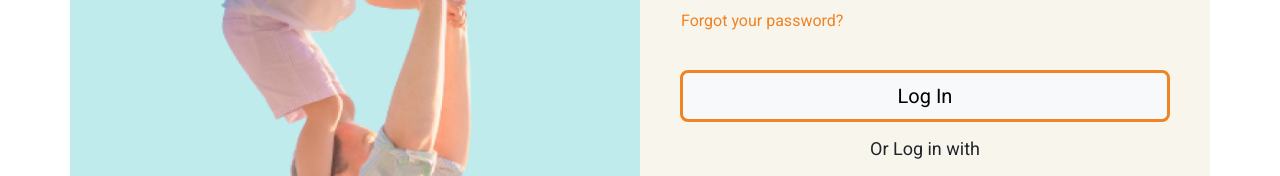
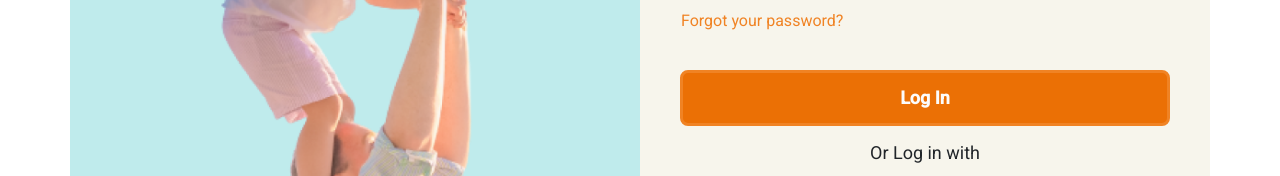
Before and after one commit to JULIERAJ/KIDS-FIRST-v2, a React (Create React App) app in the folder frontend/: page /signin in a window 1280 px wide. Shown: the part 473-649 px from the top of the page. Built offline with nearby package versions, Linux system fonts and the light colour scheme; no server answers.

Commit message:
styled signing button

```diff
--- a/frontend/src/pages/Register/Register.module.css
+++ b/frontend/src/pages/Register/Register.module.css
@@ -173,7 +173,7 @@ input:focus::placeholder {
 .customButton:active,
 .customButton:focus-visible,
 .customButton:focus {
-  color: #eb7005;
+  color: #eb7005 !important;
 }
 .socialButton {
   margin-top: 24px;
--- a/frontend/src/pages/Register/RegisterForm.jsx
+++ b/frontend/src/pages/Register/RegisterForm.jsx
@@ -291,7 +291,6 @@ export const RegisterForm = (props) => {
         className='py-4'
         onSubmit={handleSubmit}
         noValidate
-        // validated={validated}
       >
         <Row className={styles.TextInputField}>
           <Col>
@@ -326,7 +325,6 @@ export const RegisterForm = (props) => {
           isInvalid={emailError}
           errors={emailError}
           labelClassName={styles.emailLabel}
-          // className='EmailInput'
         />
         <FormPasswordInput
           required
@@ -344,8 +342,6 @@ export const RegisterForm = (props) => {
           showTextPassword={showTextPassword}
         />
 
-        {/* // </MessageBar> */}
-        {/* )} */}
         {!successSo && <MessageBar variant='error'>{errMsgSocial}</MessageBar>}
 
         <Button
@@ -356,20 +352,14 @@ export const RegisterForm = (props) => {
         >
           Sign up
         </Button>
-
-        {/* Horizontal line with "Or" surrounded by dashes */}
-        {/* <div className={styles.orDivider}>
-          <span className={styles.dashLine}></span> Or{' '}
-          <span className={styles.dashLine}></span>
-        </div> */}
         <div className={styles.orDivider}>
           <span className={styles.dashLine}></span>
-          <span className={`${styles.orText}`}>Or</span>
+          <span className={styles.orText}>Or</span>
           <span className={styles.dashLine}></span>
         </div>
         {/* <div className={styles.signUpText}>Or</div> */}
 
-        <Row className='socialButton'>
+        <Row className={styles.socialButton}>
           <Col xs={12} md={6}>
             <LoginSocialGoogle
               client_id={process.env.REACT_APP_GOOGLE_CLIENT_ID || ''}
@@ -377,7 +367,7 @@ export const RegisterForm = (props) => {
               onReject={(err) => {
                 setErrMsg(
                   `You are not able to login with Google.
-                   Please try again later`
+                  Please try again later`
                 );
                 console.log(err);
               }}
--- a/frontend/src/pages/Signin/Signin.css
+++ /dev/null
@@ -1,23 +0,0 @@
-.login-title {
-  font-weight: 500;
-  font-size: 36px;
-  line-height: 42px;
-  margin-bottom: 8%;
-}
-
-.forget-password {
-  font-family: Roboto;
-  font-style: normal;
-  font-weight: normal;
-  font-size: 16px;
-  line-height: 21px;
-  color: var(--main-orange) !important;
-  margin-top:10px;
-  padding-left: 0;
-}
-
-.or-login-with {
-  font-size: 18px;
-  line-height: 21px;
-  text-align: center;
-}
--- a/frontend/src/pages/Signin/Signin.jsx
+++ b/frontend/src/pages/Signin/Signin.jsx
@@ -4,8 +4,6 @@ import Col from 'react-bootstrap/Col';
 import Row from 'react-bootstrap/Row';
 import { FacebookLoginButton, GoogleLoginButton } from 'react-social-login-buttons';
 import { LoginSocialFacebook, LoginSocialGoogle } from 'reactjs-social-login';
-
-import './Signin.css';
 
 import { login, loginFacebook, loginSocial } from '../../api';
 import FatherSonBlock from '../../components/FatherSonBlock';
@@ -18,9 +16,9 @@ import facebookIcon from '../../media/icons/facebook.png';
 import googleIcon from '../../media/icons/google.png';
 import { EMAIL_REG_EXP } from '../../utils/index';
 
-const HeaderLink = (
-  <TextLink title="Not a member?" to="/register" linkTitle="Sign up" />
-);
+import styles from './Signin.module.css';
+
+const HeaderLink = <TextLink title="Not a member?" to="/register" linkTitle="Sign up" />;
 
 export default function Signin() {
   const [email, setEmail] = useState('');
@@ -31,7 +29,7 @@ export default function Signin() {
   function handleLogin(e) {
     e.preventDefault();
 
-    if(isEmailCorrect) {
+    if (isEmailCorrect) {
       login(email, password)
         .then((res) => {
           const user = JSON.stringify(res.data);
@@ -40,23 +38,30 @@ export default function Signin() {
           window.location.href = '/member';
         })
         .catch(({ response }) => {
-          if(response.status === 404) {
-            setErrorMesasage('This account doesn\'t exist. Please enter a different email address or try "Sign Up".');
-          } if(response.status === 401) {
-            setErrorMesasage('Incorrect email or password! Please try again or use "Change Password".');
+          if (response.status === 404) {
+            setErrorMesasage(
+              'This account doesn\'t exist. Please enter a different email address or try "Sign Up".',
+            );
+          }
+          if (response.status === 401) {
+            setErrorMesasage(
+              'Incorrect email or password! Please try again or use "Change Password".',
+            );
           }
         });
     }
   }
 
   const handleEmailInputBlure = () => {
-    if(email !== '') {
+    if (email !== '') {
       const isCorrectEmail = EMAIL_REG_EXP.test(email);
 
       setIsEmailCorrect(isCorrectEmail);
 
-      if(!isCorrectEmail) {
-        setErrorMesasage('Email address format is not correct. Please enter the valid email address format.');
+      if (!isCorrectEmail) {
+        setErrorMesasage(
+          'Email address format is not correct. Please enter the valid email address format.',
+        );
       }
     }
   };
@@ -70,7 +75,7 @@ export default function Signin() {
       })
       .catch(() => {
         setErrorMesasage(
-          'Your email address or password is incorrect. Please try again, or click "Forgot your password"'
+          'Your email address or password is incorrect. Please try again, or click "Forgot your password"',
         );
       });
   };
@@ -95,7 +100,7 @@ export default function Signin() {
       <Container className="content-layout py-4">
         <FatherSonBlock>
           <Form className="py-4" onSubmit={handleLogin}>
-            <h1 className="login-title">Log in Kids First</h1>
+            <h1 className={styles.login__title}>Log in Kids First</h1>
 
             <FormEmailInput
               onChange={(e) => setEmail(e.target.value)}
@@ -111,22 +116,22 @@ export default function Signin() {
             />
 
             <div className="checkbox mb-3">
-              <a className="btn forget-password" href="/forgot-password">
+              <a className={`btn ${styles.forget__password}`} href="/forgot-password">
                 Forgot your password?
               </a>
             </div>
 
             <Button
-              className='primary-btn w-100 my-3'
-              type='submit'
-              size='lg'
-              variant='light'>
+              className={`primary-btn w-100 my-3 ${styles.customButton}`}
+              type="submit"
+              size="lg"
+              variant="light">
               Log In
             </Button>
 
             {errorMesasage && <MessageBar variant="error mt-3 mb-5">{errorMesasage}</MessageBar>}
 
-            <div className="or-login-with">Or Log in with</div>
+            <div className={styles.or__lanes}>Or Log in with</div>
 
             <Row className="py-5">
               <Col xs={12} md={6}>
@@ -135,11 +140,14 @@ export default function Signin() {
                   onResolve={loginfromGoogle}
                   onReject={(err) => {
                     console.log(err);
-                  }}
-                >
-                  <GoogleLoginButton title="Google" align={'center'} icon={''} size='45px'
+                  }}>
+                  <GoogleLoginButton
+                    title="Google"
+                    align={'center'}
+                    icon={''}
+                    size="45px"
                     className="tertiary-btn w-100">
-                    <img src={googleIcon} width="25" height="25" alt="" />{' '}Google
+                    <img src={googleIcon} width="25" height="25" alt="" /> Google
                   </GoogleLoginButton>
                 </LoginSocialGoogle>
               </Col>
@@ -153,11 +161,14 @@ export default function Signin() {
                   onReject={(error) => {
                     // handleFacebookLoginFailure(error);
                     console.log(error);
-                  }}
-                >
-                  <FacebookLoginButton title="Facebook" align={'center'} icon={''} size='45px'
+                  }}>
+                  <FacebookLoginButton
+                    title="Facebook"
+                    align={'center'}
+                    icon={''}
+                    size="45px"
                     className="tertiary-btn w-100">
-                    <img src={facebookIcon} width="25" height="25" alt="" /> {' '}Facebook
+                    <img src={facebookIcon} width="25" height="25" alt="" /> Facebook
                   </FacebookLoginButton>
                 </LoginSocialFacebook>
               </Col>
--- /dev/null
+++ b/frontend/src/pages/Signin/Signin.module.css
@@ -0,0 +1,43 @@
+.login__title {
+  font-weight: 500;
+  font-size: 36px;
+  line-height: 42px;
+  margin-bottom: 8%;
+}
+
+.forget__password {
+  font-family: Roboto;
+  font-style: normal;
+  font-weight: normal;
+  font-size: 16px;
+  line-height: 21px;
+  color: var(--main-orange) !important;
+  margin-top:10px;
+  padding-left: 0;
+}
+
+.or__lanes {
+  font-size: 18px;
+  line-height: 21px;
+  text-align: center;
+}
+
+.customButton {
+  margin-top: 24px;
+  width: 442px;
+  height: 56px;
+  background-color: #eb7005;
+  font-family: Roboto;
+  font-weight: 800;
+  font-size: 18px;
+  line-height: 25.2px;
+  text-align: center;
+  color: #fcfcfc;
+}
+
+.customButton:hover,
+.customButton:active,
+.customButton:focus-visible,
+.customButton:focus {
+  color: #eb7005 !important;
+}
```
